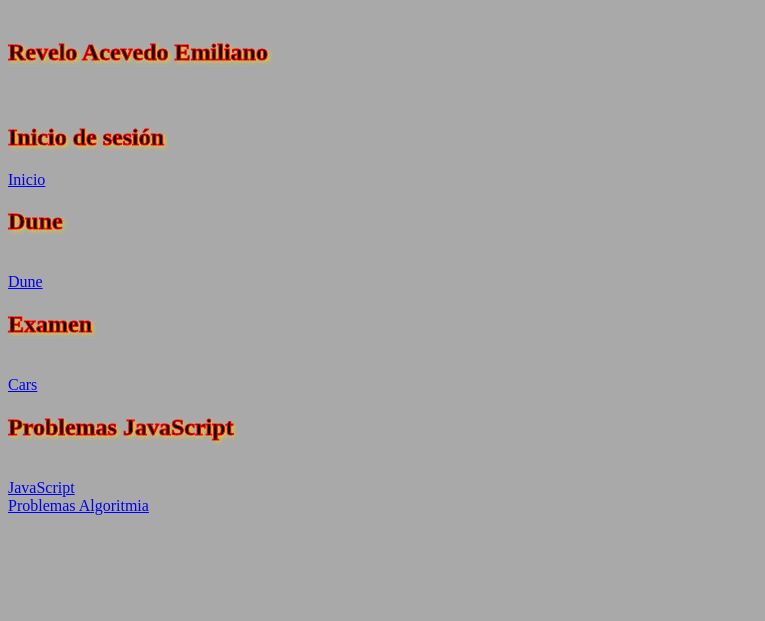
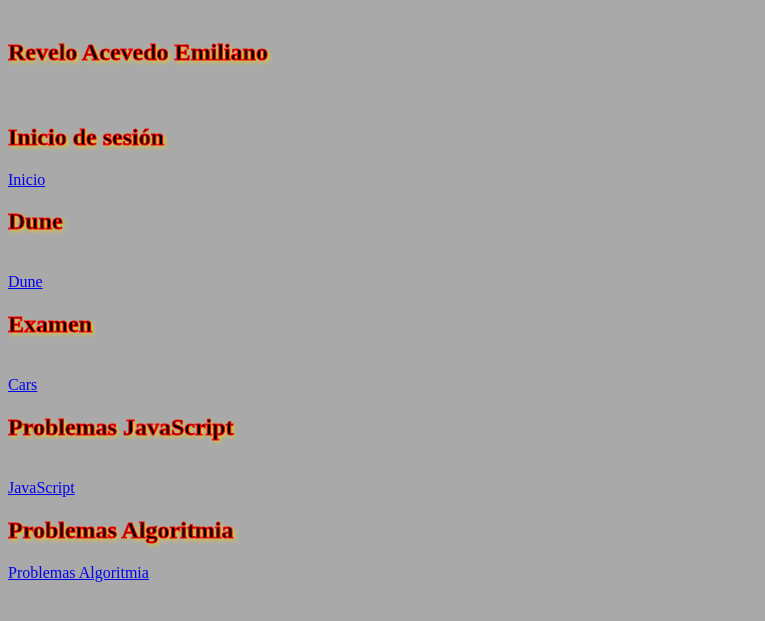
Before and after one commit to reydelmeguin/Emiliano, a plain HTML site: page index.html in a window 1280 px wide. Shown: the part 79-700 px from the top of the page, without its empty margins (0-765 px from the left). Drawn offline with Linux system fonts and the light colour scheme.

Commit message:
algoritmia

```diff
--- a/index.html
+++ b/index.html
@@ -25,6 +25,7 @@
     <br>
     <a href="ProblemasJS/index.html">JavaScript</a>
     <br>
+    <h2>Problemas Algoritmia</h2>
     <a href="problemasalgoritmia/algoritmia1.html">Problemas Algoritmia</a>
 </body>
 
```
